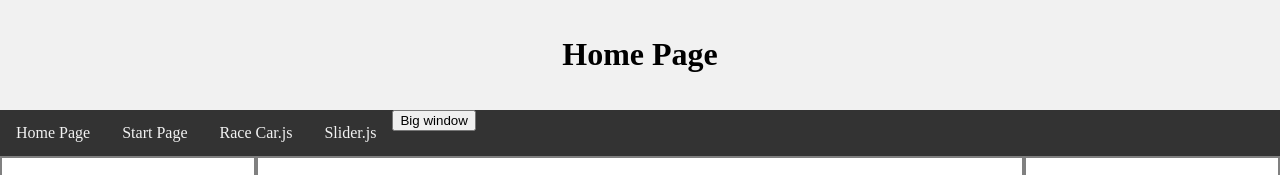
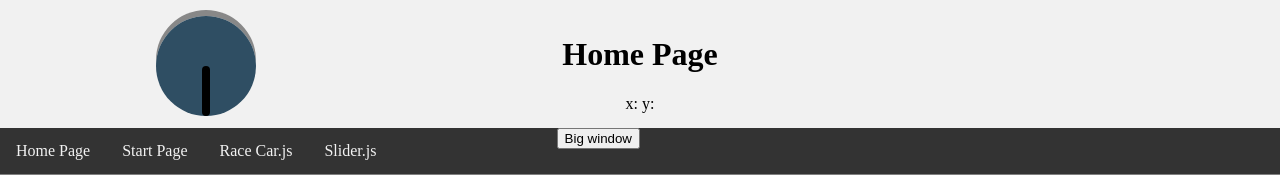
Before and after one commit to rafal55/my-site, a Django app: page /home_page in a window 1280 px wide. Shown: the top 175 px of the page. Run offline with Django 3.2, Linux system fonts and the light colour scheme.

Commit message:
Added selector wheel animation

```diff
--- a/web_page/static/home_page.css
+++ b/web_page/static/home_page.css
@@ -94,3 +94,33 @@ canvas {
     padding: 14px 16px;
     text-decoration: none;
 }
+/*style for selector wheel*/
+.container{
+    position: absolute;
+    right: 80%;
+    top: 2%;
+    width: 100px;
+    height: 100px;
+    border-radius: 100px;
+    box-shadow: 0px -6px #888888;;
+}
+#circle {
+    position: inherit;
+    width: inherit;
+    height: inherit;
+    border-radius: inherit;
+    background-color: rgb(47, 78, 99);
+}
+.line {
+    position: absolute;
+    background-color: black;
+    bottom: 0;
+    right:46px;
+    width: 8px;
+    height: 50px;
+    border-radius: 4px;
+}
+button{
+    position: absolute;
+    right: 50%;
+}
--- /dev/null
+++ b/web_page/static/wheel.js
@@ -0,0 +1,21 @@
+var circle = document.getElementById("circle");
+
+//mouse live coordinates
+document.onmousemove = function(e){
+document.getElementById("x").innerHTML = "x: "+e.clientX;
+document.getElementById("y").innerHTML = "y: "+e.clientY;
+
+//circle center coordinates
+var r = circle.offsetWidth/2;
+var x_circle = circle.getBoundingClientRect().left + r;
+var y_circle = circle.getBoundingClientRect().top + r;
+
+//calculation of rotation angle
+var x = e.clientX - x_circle;
+var y = e.clientY - y_circle;
+deg = Math.atan(-x/y);
+console.log(deg*180/Math.PI);
+
+//rotate_wheel(deg);
+document.getElementById("circle").style.transform = "rotate("+deg*180/Math.PI+"deg)";
+};
--- a/web_page/templates/home_page.html
+++ b/web_page/templates/home_page.html
@@ -32,6 +32,8 @@
 <body>
     <div class="header">
         <h1>Home Page </h1>
+        <h id = "x">x:  </h>
+        <h id = "y">y:  </h>
     </div>
 
     <div class="topnav">
@@ -61,7 +63,7 @@
         </div>
         <div id ="div1" class="column middle">
 
-           <iframe src="" name="a_iframe"></iframe>
+           <iframe src="race_car" name="a_iframe"></iframe>
 
 
         </div>
@@ -81,6 +83,13 @@
         <a href="start_page"><< Start Page</a>
     </div>
 
+<!--Wheel selector-->
+<div class = "container">
+    <div id="circle">
+        <div class="line"></div>
+        <script src="{% static 'wheel.js' %}"></script>
+    </div>
+</div>
+
 </body>
-
 </html>
```
